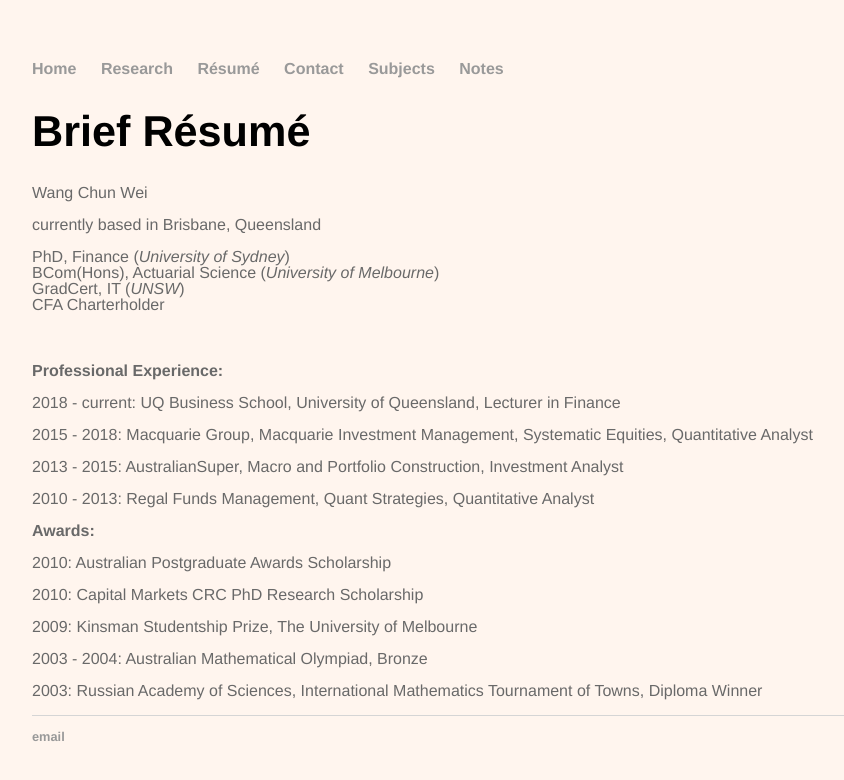
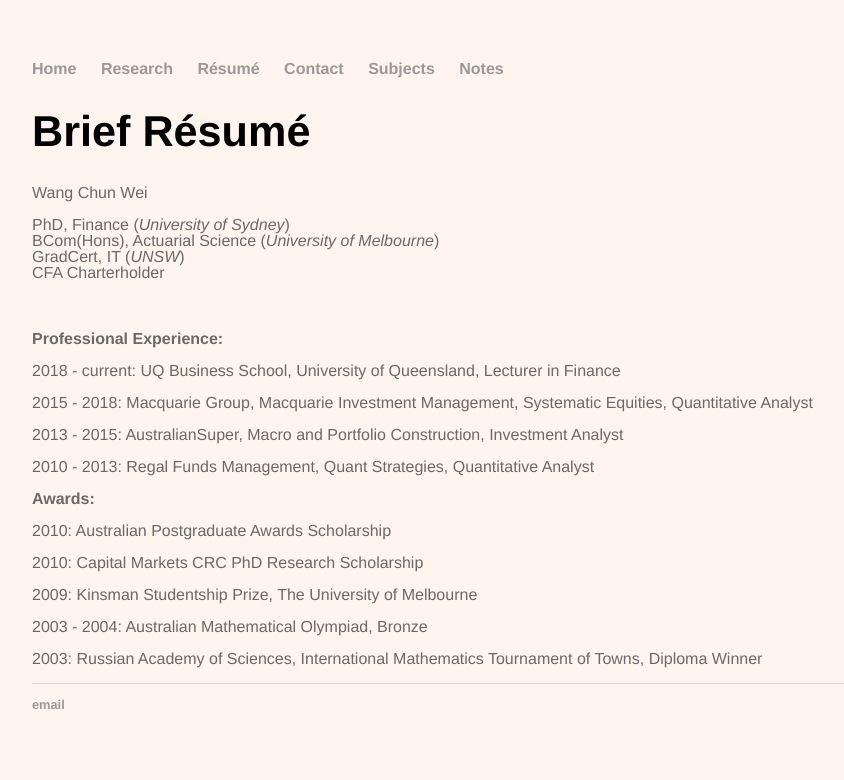
Before and after one commit to weiwangchun/weiwangchun.github.io, a Jekyll site: the page built from cv/index.html, in a window 1280 px wide. Shown: the top 780 px of the page, without its empty margins (160-1004 px from the left). Built offline with Jekyll 4.4.1, drawn with Linux system fonts in a browser that asks for light colours.

Commit message:
Update index.html

```diff
--- a/cv/index.html
+++ b/cv/index.html
@@ -6,7 +6,6 @@
 	<h1>Brief Résumé</h1>
 
 	<p> Wang Chun Wei </p>
-	<p> currently based in Brisbane, Queensland </p>
 
 	<p class = "smaller"> PhD, Finance (<em>University of Sydney</em>) <br />
 		BCom(Hons), Actuarial Science (<em>University of Melbourne</em>) <br />
```
